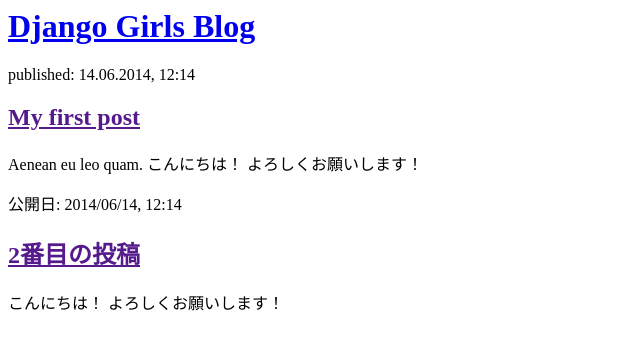
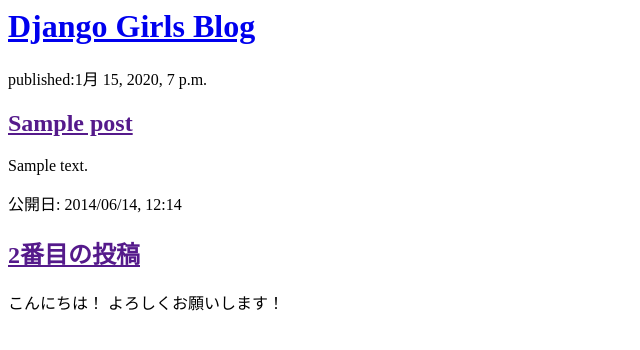
Before and after one commit to r-morioka/my-first-blog, a Django app: template blog/templates/blog/post_list.html in a window 1280 px wide. Shown: the top 350 px of the page, without its empty margins (0-640 px from the left). Run offline with Django 3.2, Linux system fonts and the light colour scheme; the template is opened without the code that fills it: values that come from a table or form of the project are taken from there, others are empty; tables that the repository leaves empty hold one stand-in row (values such as "Sample post"); parts of the project's set-up code (start-up, migrations or seed data) failed here and were passed over.

Commit message:
Modified templates to display posts from database.

```diff
--- a/blog/models.py
+++ b/blog/models.py
@@ -13,7 +13,7 @@
 
     def publish(self):
         self.published_date = timezone.now()
-        seilf.save()
+        self.save()
 
     def __str__(self):
         return self.title
--- a/blog/templates/blog/post_list.html
+++ b/blog/templates/blog/post_list.html
@@ -8,9 +8,13 @@
         </div>
 
         <div>
-            <p>published: 14.06.2014, 12:14</p>
-            <h2><a href="">My first post</a></h2>
-            <p>Aenean eu leo quam. こんにちは！ よろしくお願いします！ </p>
+            {% for post in posts %}
+              <div>
+                <p>published:{{post.published_date}}</p>
+                <h2><a href="">{{post.title}}</a></h2>
+                <p>{{post.text|linebreaksbr}}</p>
+              </div>
+            {% endfor %}
         </div>
 
         <div>
--- a/blog/views.py
+++ b/blog/views.py
@@ -1,5 +1,8 @@
 from django.shortcuts import render
 
 # Create your views here.
+from django.utils import timezone
+from .models import Post
 def post_list(request):
-    return render(request, 'blog/post_list.html', {})
+    posts = Post.objects.filter(published_date__lte=timezone.now()).order_by('published_date')
+    return render(request, 'blog/post_list.html', {'posts':posts})
```
Also changed, not shown: 1 other file.
